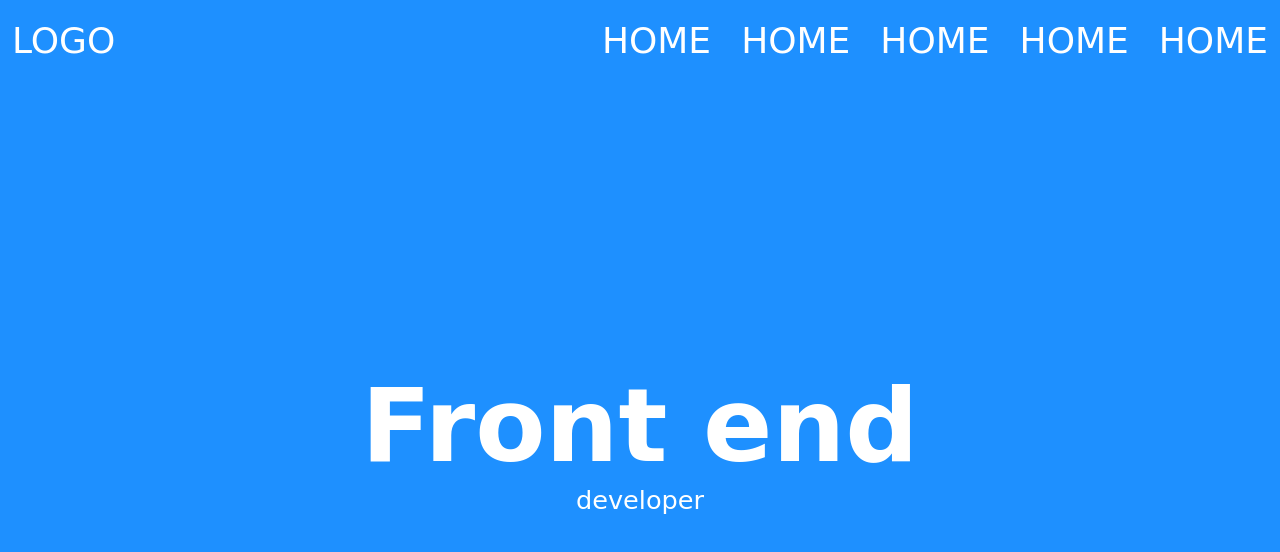
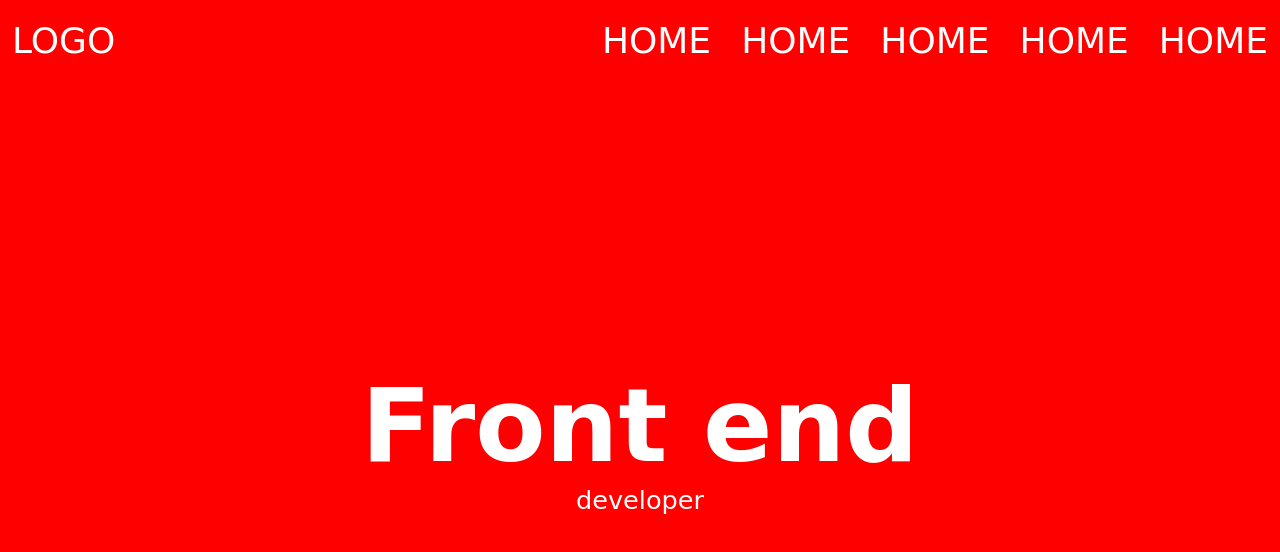
Before and after one commit to Asadmstx/Front-end, a plain HTML site: page index.html in a window 1280 px wide. Drawn offline with Linux system fonts and the light colour scheme.

Commit message:
header-bg

```diff
--- a/css/main.css
+++ b/css/main.css
@@ -26,7 +26,7 @@ a {
 /* header start */
 
 .header {
-    background: dodgerblue;
+    background: red;
     min-height: 100vh;
     display: flex;
     flex-direction: column;
```
